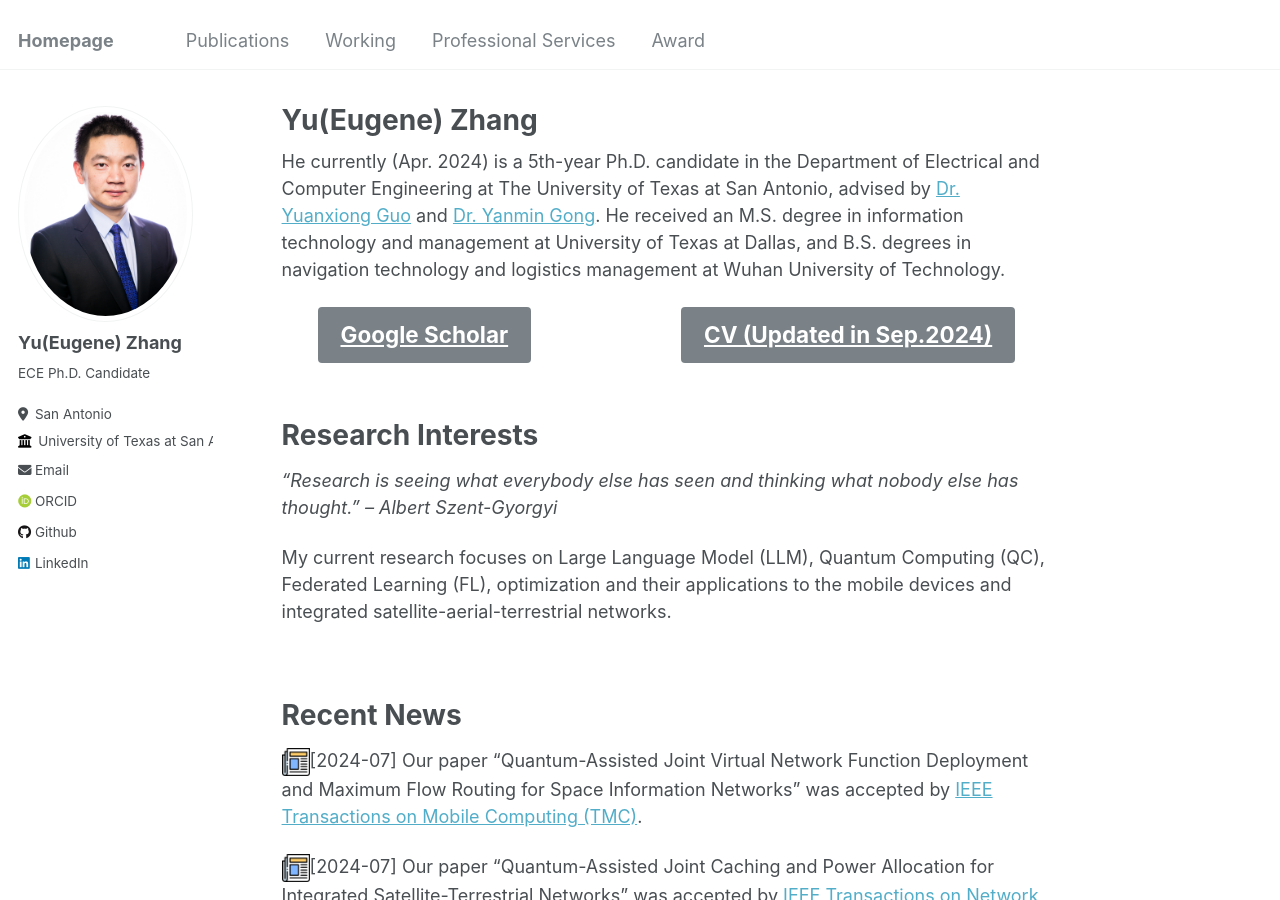
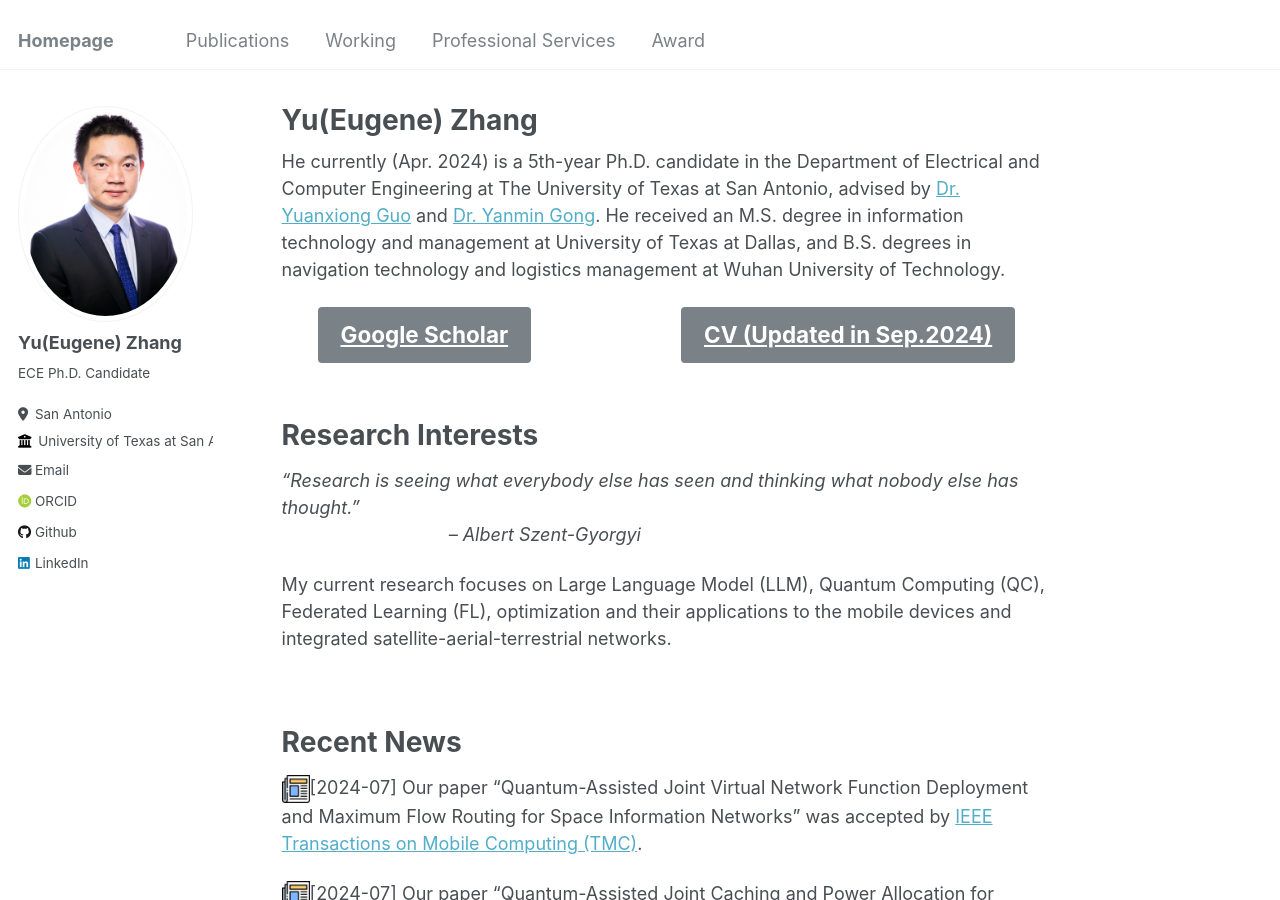
Before and after one commit to Yu-Zhang-Eugene/yu-zhang-eugene.github.io, a Jekyll site: the page built from _pages/about.md, in a window 1280 px wide and 900 px high. Built offline with Jekyll 4.4.1, drawn with Linux system fonts in a browser that asks for light colours; some web fonts are replaced.

```diff
--- a/_pages/about.md
+++ b/_pages/about.md
@@ -23,8 +23,8 @@ He currently (Apr. 2024) is a 5th-year Ph.D. candidate in the Department of Elec
 
 Research Interests
 ======
-_“Research is seeing what everybody else has seen and thinking what nobody else has thought.”_
-                                                                     _-- Albert Szent-Gyorgyi_
+_“Research is seeing what everybody else has seen and thinking what nobody else has thought.”_<br>
+&nbsp;&nbsp;&nbsp;&nbsp;&nbsp;&nbsp;&nbsp;&nbsp;&nbsp;&nbsp;&nbsp;&nbsp;&nbsp;&nbsp;&nbsp;&nbsp;&nbsp;&nbsp;&nbsp;&nbsp;&nbsp;&nbsp;&nbsp;&nbsp;&nbsp;&nbsp;&nbsp;&nbsp;&nbsp;&nbsp;&nbsp;&nbsp; _-- Albert Szent-Gyorgyi_
 
 My current research focuses on Large Language Model (LLM), Quantum Computing (QC), Federated Learning (FL), optimization and their applications to the mobile devices and integrated satellite-aerial-terrestrial networks.
 
```
